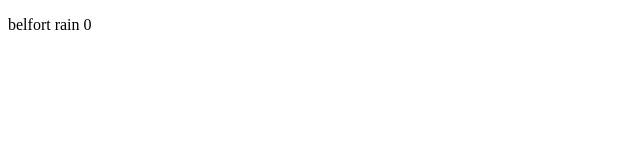
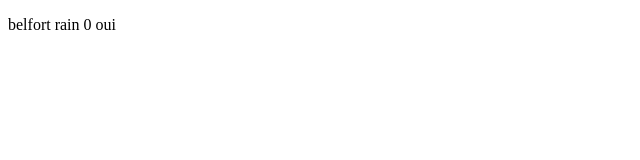
Before and after one commit to sakalypse/projet_front_end, an Angular app: page / in a window 1280 px wide. Shown: the top 160 px of the page, without its empty margins (0-640 px from the left). Built offline with nearby package versions, Linux system fonts and the light colour scheme.

Commit message:
modif travis

```diff
--- a/src/app/meteo/meteo.component.html
+++ b/src/app/meteo/meteo.component.html
@@ -1,3 +1,4 @@
 <p>
   {{ town.name }} {{town.icon}} {{town.temperature}}
+  oui
 </p>
```
